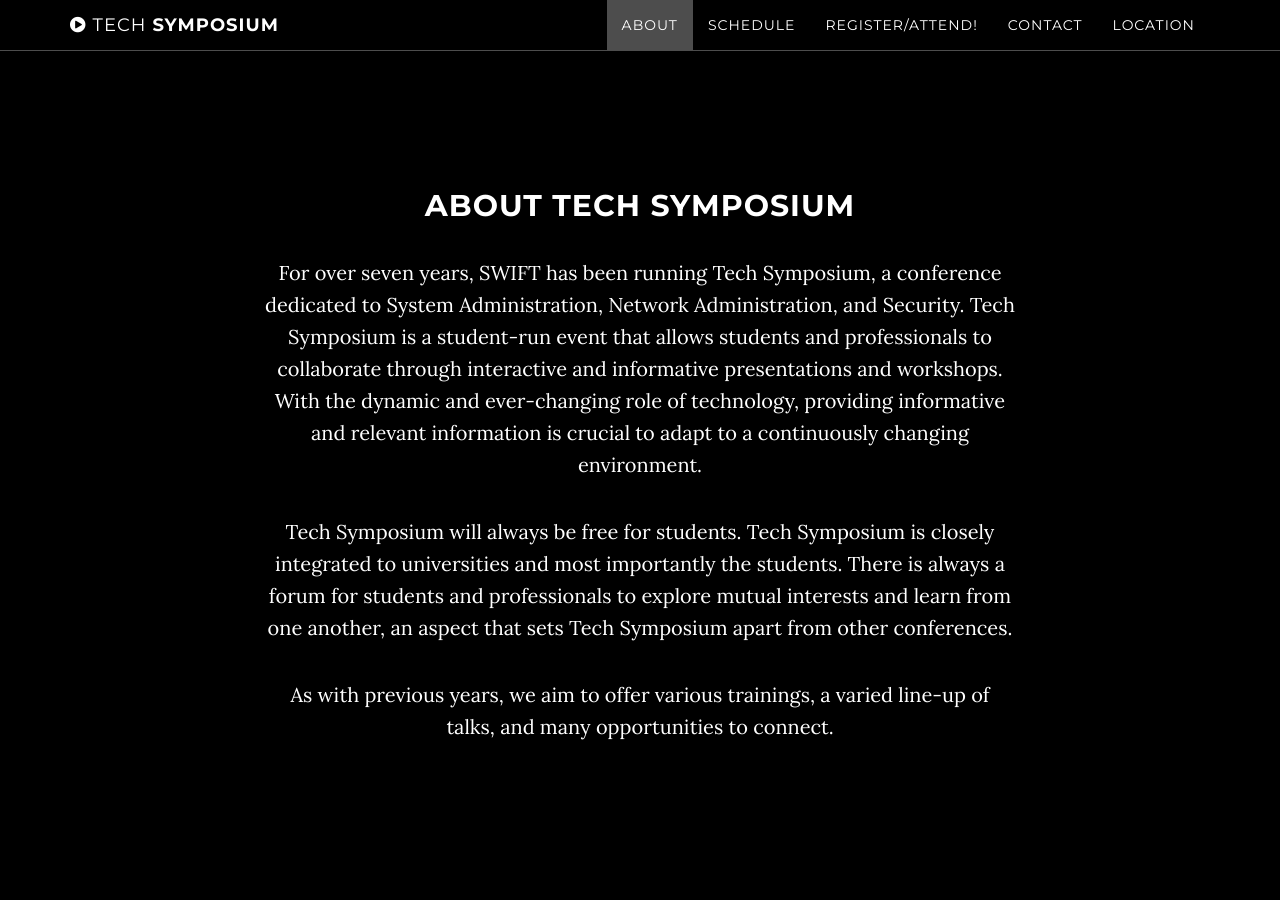
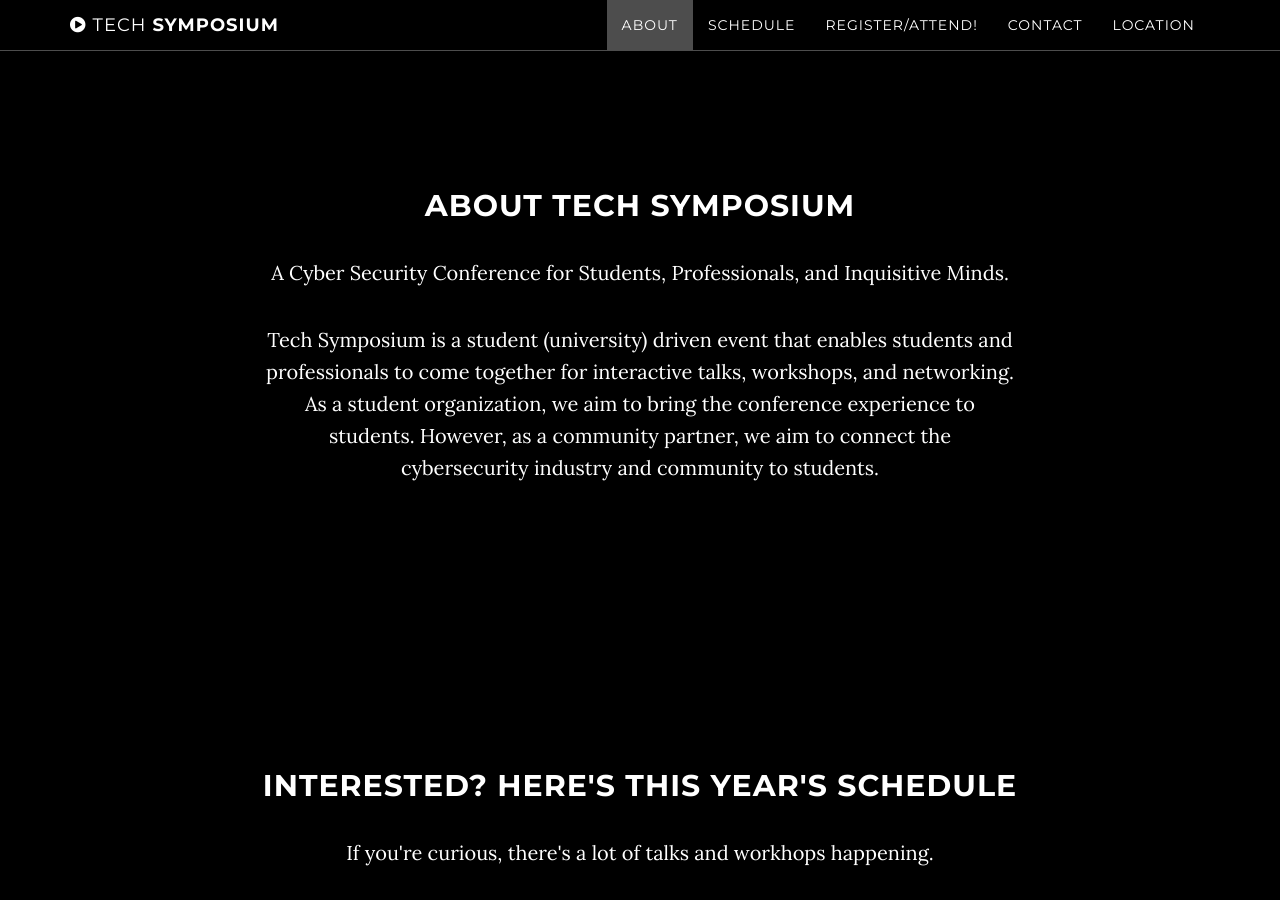
Before and after one commit to CalPolySWIFT/techsymposium-website, a Jekyll site: the page built from index.html, in a window 1280 px wide and 900 px high, scrolled down 961 px. Built offline with Jekyll 4.4.1, drawn with Linux system fonts in a browser that asks for light colours.

Commit message:
Update index.html

```diff
--- a/index.html
+++ b/index.html
@@ -52,19 +52,13 @@
     <div class="row">
         <div class="col-lg-8 col-lg-offset-2">
             <h2>About Tech Symposium</h2>
-            <p>For over seven years, SWIFT has been running Tech Symposium, a conference dedicated to System
-                Administration, Network Administration, and Security. Tech Symposium is a student-run event that allows
-                students and professionals to collaborate through interactive and informative presentations and
-                workshops. With the dynamic and ever-changing role of technology, providing informative and relevant
-                information is crucial to adapt to a continuously changing environment.</p>
+            <p>A Cyber Security Conference for Students, Professionals, and Inquisitive Minds.</p>
 
-            <p>Tech Symposium will always be free for students. Tech Symposium is closely integrated to universities
-                and most importantly the students. There is always a forum for students and professionals to explore
-                mutual interests and learn from one another, an aspect that sets Tech Symposium apart from other
-                conferences.</p>
+            <p>Tech Symposium is a student (university) driven event that enables students and
+                professionals to come together for interactive talks, workshops, and networking. As a
+                student organization, we aim to bring the conference experience to students. However, as
+                a community partner, we aim to connect the cybersecurity industry and community to students.</p>
 
-            <p>As with previous years, we aim to offer various trainings, a varied line-up of talks, and many
-                opportunities to connect.</p>
         </div>
     </div>
 </section>
```
